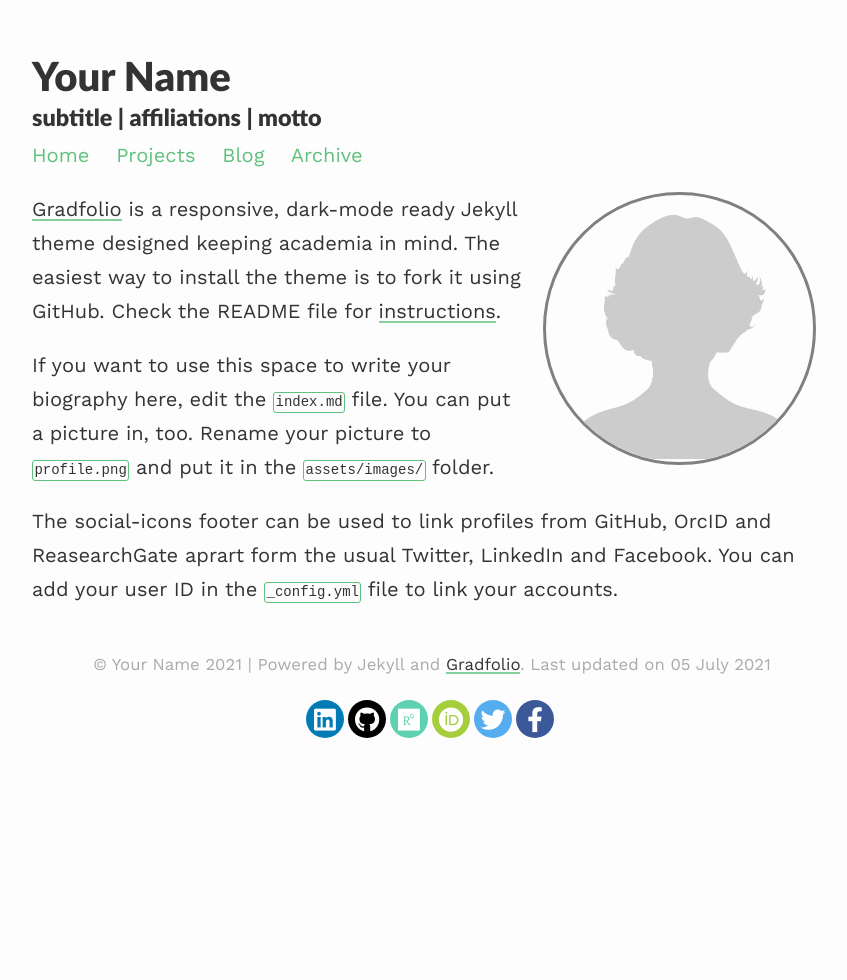
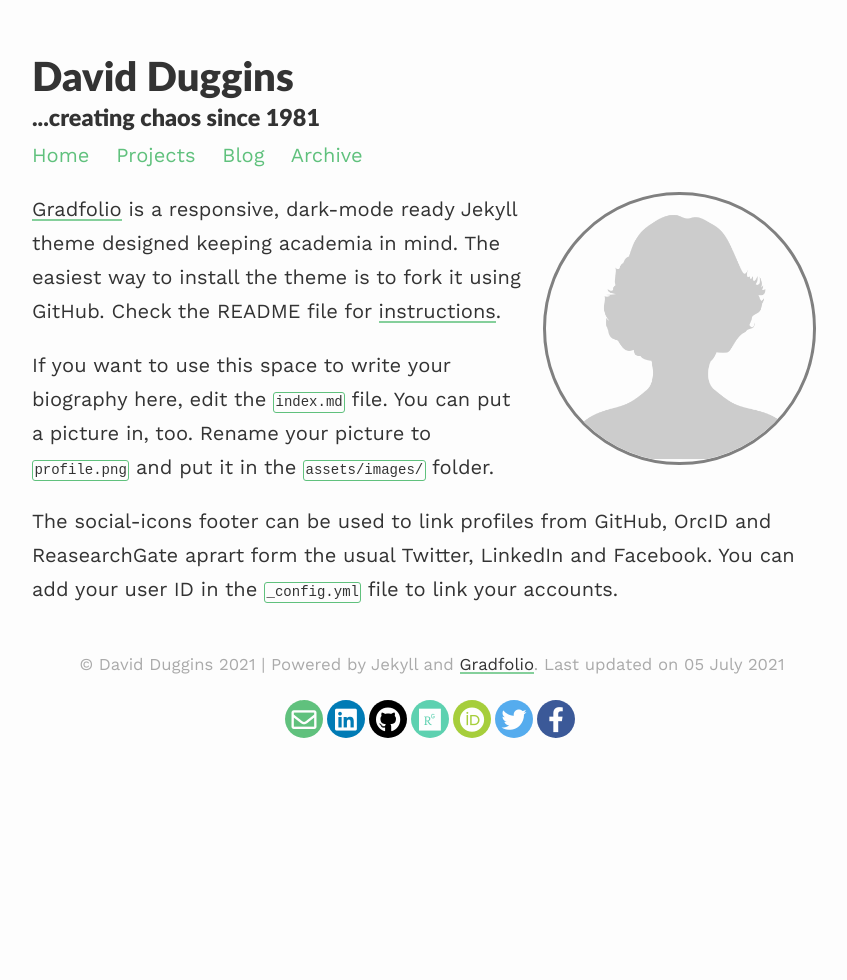
Before and after one commit to weatheredwatcher/weatheredwatcher.github.io, a Jekyll site: the page built from index.md, in a window 1280 px wide. Shown: the whole page, without its empty margins (208-1055 px from the left). Built offline with Jekyll 4.4.1, drawn with Linux system fonts in a browser that asks for light colours; nearby versions of some CDN libraries.

Commit message:
updated config file

```diff
--- a/_config.yml
+++ b/_config.yml
@@ -1,11 +1,11 @@
 ### your site title here
 
-title: Your Name
-description: subtitle | affiliations | motto
+title: David Duggins
+description: ...creating chaos since 1981
 
 baseurl: / #name of GitHub repository
 url: "" #custom url to be used instead of GitHub repository
-email: #
+email: david@duggins.net
 
 
 highlighter: rouge
@@ -18,9 +18,9 @@ paginate_path: /blog/page:num/
 
 # Social media links in footer
 facebook: "#"
-twitter: "#"
-linkedin: "#"
-github: "#"
+twitter: "https://twitter.com/davidduggins"
+linkedin: "https://linkedin.com/in/davidduggins"
+github: "https://github.com/weatheredwatcher"
 researchgate: "#"
 orcid: "#"
 
```
